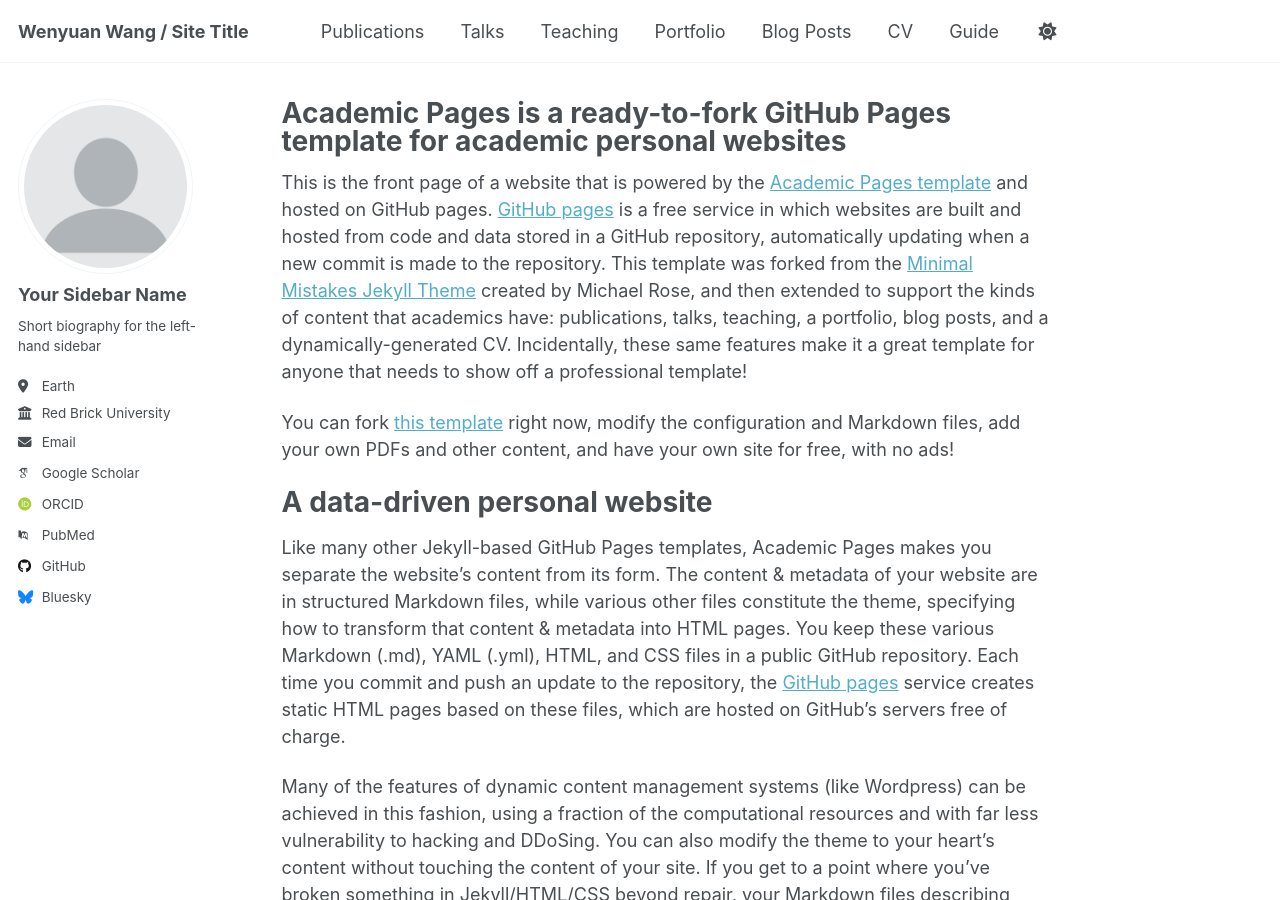
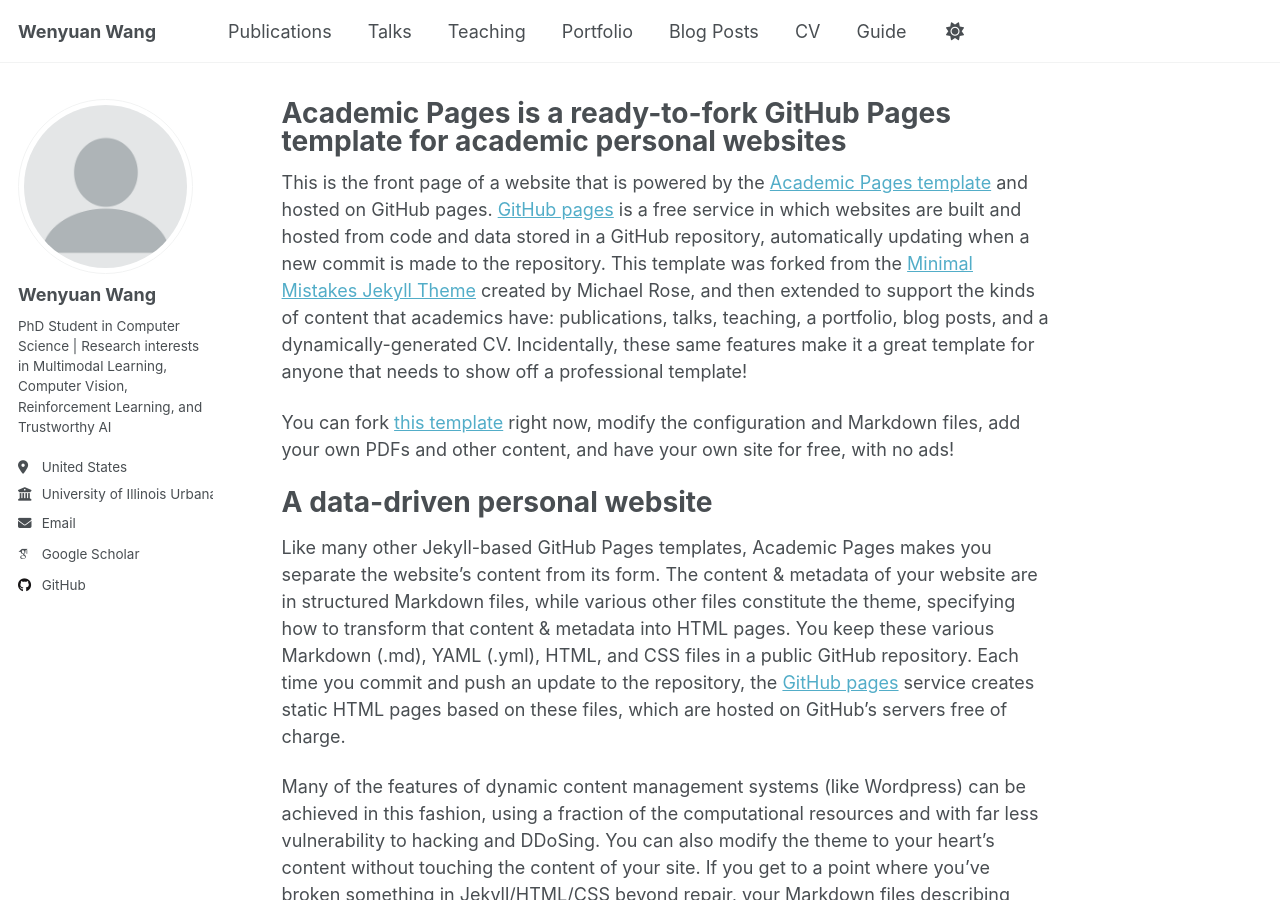
Before and after one commit to codemaker-123/codemaker-123.github.io, a Jekyll site: the page built from _pages/about.md, in a window 1280 px wide and 900 px high. Built offline with Jekyll 4.4.1, drawn with Linux system fonts in a browser that asks for light colours; some web fonts are replaced; a script that is not in the unit is left out.

Commit message:
Update _config.yml

```diff
--- a/_config.yml
+++ b/_config.yml
@@ -9,13 +9,13 @@
 # Basic Site Settings
 locale                   : "en-US"
 site_theme               : "default" # Currently available options are "default", "air"
-title                    : "Wenyuan Wang / Site Title"
+title                    : "Wenyuan Wang"
 title_separator          : "-"
 name                     : &name "Wenyuan Wang"
-description              : &description "personal description"
+description              : &description "PhD Student in Computer Science specializing in Multimodal Learning, Computer Vision, and Trustworthy AI"
 url                      : https://codemaker-123.io # the base hostname & protocol for your site e.g. "https://[your GitHub username].github.io" or if you already have some other page hosted on Github then use "https://[your GitHub username].github.io/[Your Repo Name]"
 baseurl                  : "" # the subpath of your site, e.g. "/blog"
-repository               : "academicpages/academicpages.github.io"
+repository               : "codemaker-123/codemaker-123.github.io"
 
 # Site Author - The following control what appear as part of the author content on the side bar.
 #               If a field is blank the icon and link will not appear, otherwise it will be shown.
@@ -23,13 +23,13 @@
 author:
   # Biographic information
   avatar           : "profile.png"
-  name             : "Your Sidebar Name"
+  name             : "Wenyuan Wang"
   pronouns         : # example: "she/her"
-  bio              : "Short biography for the left-hand sidebar"
-  location         : "Earth"
-  employer         : "Red Brick University"
+  bio              : "PhD Student in Computer Science | Research interests in Multimodal Learning, Computer Vision, Reinforcement Learning, and Trustworthy AI"
+  location         : "United States"
+  employer         : "University of Illinois Urbana-Champaign & Rutgers University"
   uri              : # URL
-  email            : "none@example.org"
+  email            : "ww462@scarletmail.rutgers.edu"
 
   # Academic websites
   academia         : # URL
@@ -37,9 +37,9 @@
   googlescholar    : "https://scholar.google.com/citations?user=PS_CX0AAAAAJ"
   inspire-hep      : # URL
   impactstory      : # URL
-  orcid            : "http://orcid.org/yourorcidurl"
+  orcid            : # "http://orcid.org/yourorcidurl" - Update with your actual ORCID
   semantic         : # URL
-  pubmed           : "https://www.ncbi.nlm.nih.gov/pubmed/?term=john+snow"
+  pubmed           : # URL
   researchgate     : # URL
   scopus           : # URL
 
@@ -47,13 +47,13 @@
   bitbucket        : # Username - Update with your username on the site
   codepen          : # Username
   dribbble         : # Username
-  github           : "academicpages"
+  github           : "codemaker-123"
   kaggle           : # Username
   stackoverflow    : # User number or user number and name (i.e., use "1" or "1/jeff-atwood")
 
   # Social media
   artstation       : # Username
-  bluesky          : "bsky.app" # Replace this with you Bluesky username
+  bluesky          : # Replace this with your Bluesky username if you have one
   facebook         : # Username
   flickr           : # Username
   foursquare       : # Username
@@ -62,7 +62,7 @@
   keybase          : # Username
   instagram        : # Username
   lastfm           : # Username
-  linkedin         : # Username
+  linkedin         : # Username - Add if you have LinkedIn
   mastodon         : # URL
   medium           : # URL
   pinterest        : # Username
@@ -86,6 +86,10 @@
     title: 'Journal Articles'
   conferences:
     title: 'Conference Papers'
+  workshops:
+    title: 'Workshop Papers'
+  preprints:
+    title: 'Preprints & Under Review'
 
 # Site Settings
 teaser                   :  # filename of teaser fallback teaser image placed in /images/, .e.g. "500x300.png"
@@ -298,7 +302,7 @@
 permalink: /:categories/:title/
 # paginate: 5 # amount of posts to show
 # paginate_path: /page:num/
-timezone: Etc/UTC # http://en.wikipedia.org/wiki/List_of_tz_database_time_zones
+timezone: America/New_York # Updated to match your US location
 
 
 # Plugins
```
